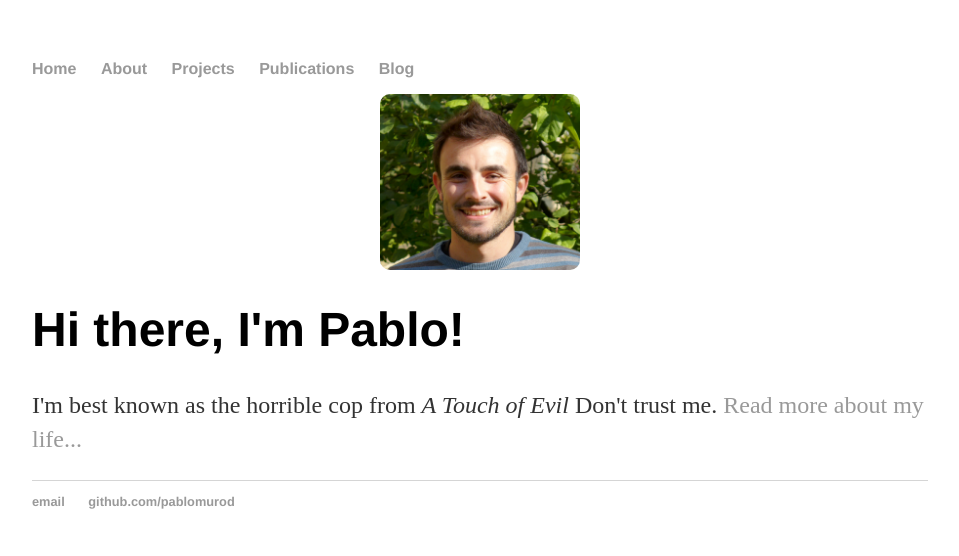
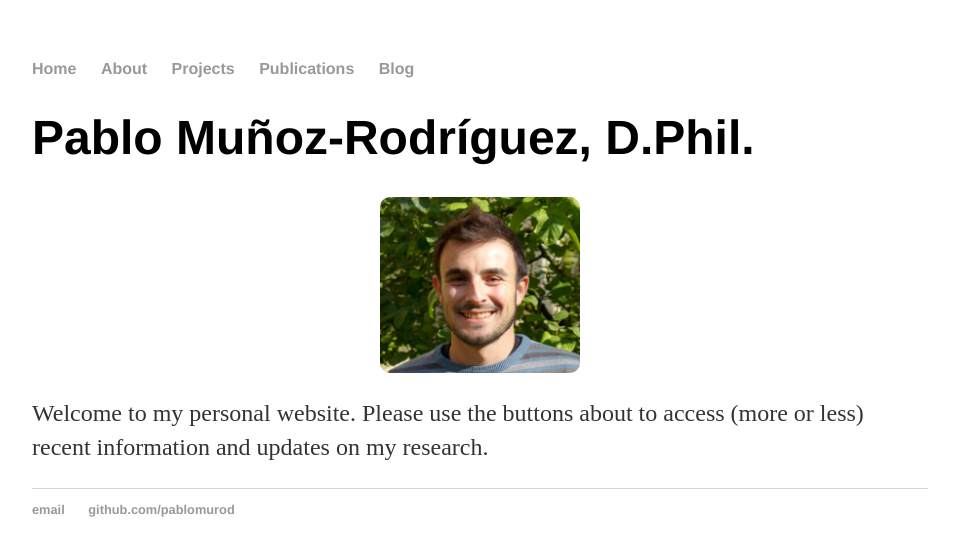
Before and after one commit to pablomurod/pablomurod.github.io, a Jekyll site: the page built from index.html, in a window 1280 px wide. Shown: the top 556 px of the page, without its empty margins (160-1119 px from the left). Built offline with Jekyll 4.4.1, drawn with Linux system fonts in a browser that asks for light colours.

Commit message:
changes to css style

```diff
--- a/css/main.css
+++ b/css/main.css
@@ -48,7 +48,7 @@ ul.posts li {
 
 .profile_image_container { position:relative; width:50%; max-width:200px; max-height:200px; margin:auto; }
 
-.profile_image { display: block; width:100%; height:auto; border-radius:10px; }
+.profile_image { display: block; width:100%; height:auto; border-radius:10px; margin:auto; }
 
 .overlay {
  position: absolute;
--- a/index.html
+++ b/index.html
@@ -3,6 +3,9 @@ layout: default
 title: Pablo Muñoz-Rodríguez, D.Phil.
 ---
 <!-- IMAGE -->
+
+<h1>Pablo Muñoz-Rodríguez, D.Phil.</h1>
+
 <div class="profile_image_container">
 	<img src="/images/pablomr.png" alt="Profile picture" title="Profile picture" class="profile_image" />
 	<div class="overlay">
@@ -11,6 +14,5 @@ title: Pablo Muñoz-Rodríguez, D.Phil.
 </div>
 
 <div class="blurb">
-	<h1>Hi there, I'm Pablo!</h1>
-	<p>I'm best known as the horrible cop from <em>A Touch of Evil</em> Don't trust me. <a href="/about">Read more about my life...</a></p>
+	<p>Welcome to my personal website. Please use the buttons about to access (more or less) recent information and updates on my research.</a></p>
 </div><!-- /.blurb -->
```
